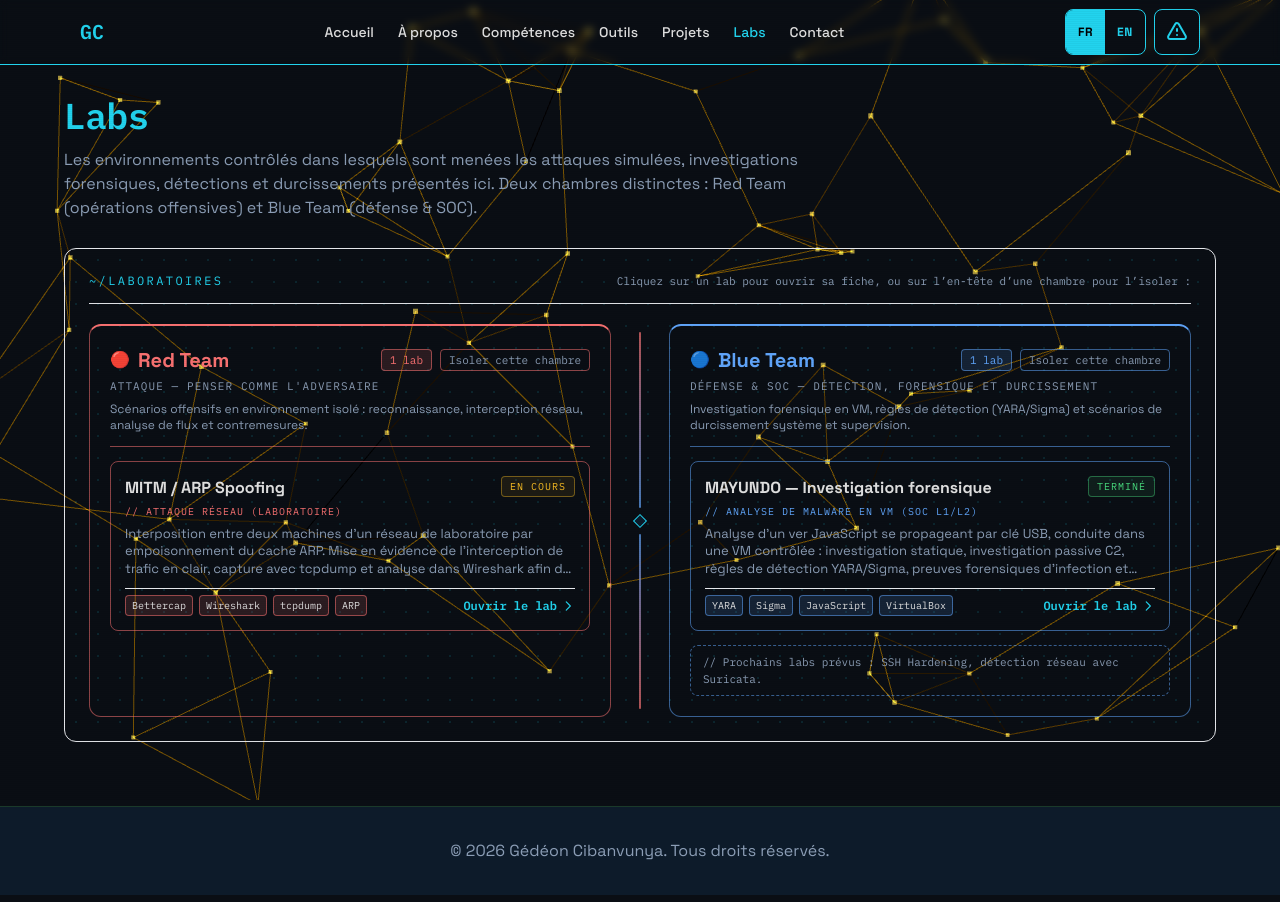
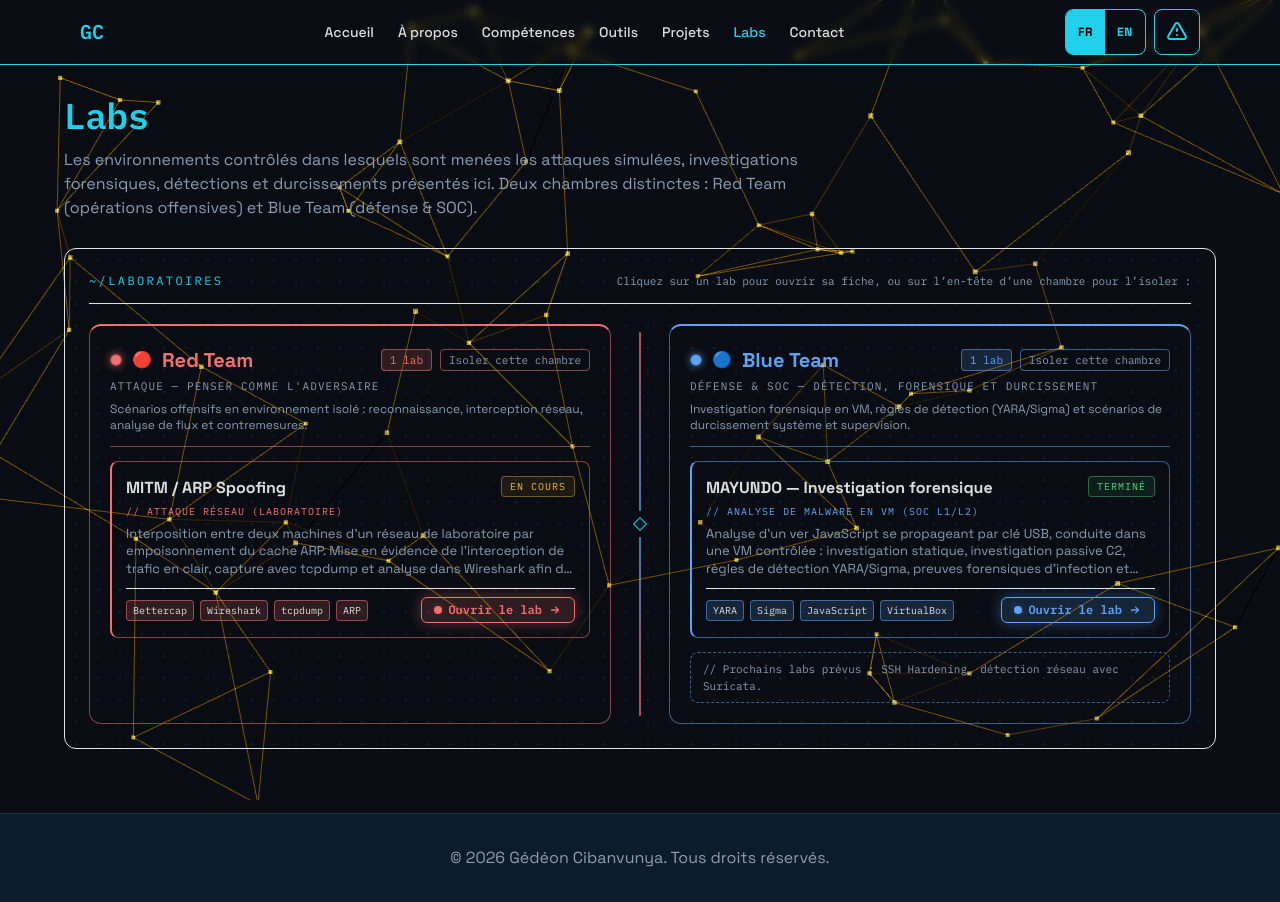
Before and after one commit to GedeonTch/Portfolio, a Next.js app: page /labs in a window 1280 px wide. Built offline with nearby package versions, Linux system fonts and the light colour scheme.

Commit message:
style(labs): bouton Ouvrir le lab animé et réaction lumineuse au survol des chambres

```diff
--- a/src/app/globals.css
+++ b/src/app/globals.css
@@ -115,14 +115,16 @@ body::before {
     transition-duration: 0.01ms !important;
   }
 
-  .cursor-blink {
-    animation: none;
+  .cursor-blink,
+  .lab-cta-btn {
+    animation: none !important;
   }
 }
+
 /* ─── Zone « laboratoires » (/labs et /labs/[slug]) ─────────────────────────
    Ambiance technique sobre : trame de points discrète en fond, accents
-   d'équipe par data-team. Aucune animation ajoutée (motion-safe par
-   construction ; la règle prefers-reduced-motion globale couvre le reste). */
+   d'équipe par data-team, pulsation douce sur le bouton « Ouvrir le lab »
+   et réaction lumineuse au survol/toucher d'une chambre. */
 [data-team='red'] {
   --team: #f87171; /* rouge doux, lisible sur les deux thèmes sombres */
 }
@@ -130,8 +132,31 @@ body::before {
   --team: #60a5fa;
 }
 [data-team] {
-  --team-soft: color-mix(in srgb, var(--team) 14%, transparent);
+  --team-soft: color-mix(in srgb, var(--team) 16%, transparent);
   --team-border: color-mix(in srgb, var(--team) 55%, transparent);
+  --team-glow: color-mix(in srgb, var(--team) 32%, transparent);
+}
+
+@keyframes labPulse {
+  0%, 100% {
+    box-shadow: 0 0 0 0 transparent;
+  }
+  50% {
+    box-shadow: 0 0 14px 1px var(--team-glow);
+  }
+}
+
+.lab-cta-btn {
+  animation: labPulse 2.4s ease-in-out infinite;
+}
+
+.chambre-box {
+  transition: border-color 0.25s ease, box-shadow 0.25s ease, background-color 0.25s ease;
+}
+.chambre-box:hover,
+.chambre-box:focus-within {
+  border-color: var(--team);
+  box-shadow: 0 0 28px -6px var(--team-glow), inset 0 1px 0 0 var(--team);
 }
 
 .zone-labs {
--- a/src/app/labs/page.tsx
+++ b/src/app/labs/page.tsx
@@ -234,7 +234,7 @@ function ChambreColonne({
   return (
     <div
       data-team={equipe}
-      className="rounded-xl border border-[var(--team-border)] border-t-2 border-t-[var(--team)] bg-[var(--card-bg)]/65 p-4 md:p-5 flex flex-col justify-between"
+      className="group/chambre chambre-box rounded-xl border border-[var(--team-border)] border-t-2 border-t-[var(--team)] bg-[var(--card-bg)]/65 hover:bg-[var(--card-bg)]/85 p-4 md:p-5 flex flex-col justify-between"
     >
       <div>
         {/* En-tête de la chambre */}
@@ -243,13 +243,18 @@ function ChambreColonne({
             <button
               type="button"
               onClick={onBasculerIsolation}
-              className="flex items-center gap-2 text-left group"
+              className="flex items-center gap-2.5 text-left group/titre"
               title={isolee ? t.labsPage.quitterChambre : t.labsPage.entrerChambre}
             >
+              {/* Voyant lumineux réactif au toucher/survol de la chambre */}
+              <span className="relative flex h-3 w-3 items-center justify-center" aria-hidden="true">
+                <span className="absolute inline-flex h-full w-full rounded-full bg-[var(--team)] opacity-40 group-hover/chambre:opacity-80 group-hover/chambre:animate-ping" />
+                <span className="relative inline-flex rounded-full h-2.5 w-2.5 bg-[var(--team)] shadow-[0_0_8px_var(--team)]" />
+              </span>
               <span aria-hidden className="text-base">
                 {icone}
               </span>
-              <h2 className="text-lg md:text-xl font-bold text-[var(--team)] group-hover:underline">
+              <h2 className="text-lg md:text-xl font-bold text-[var(--team)] group-hover/titre:underline">
                 {titre}
               </h2>
             </button>
@@ -307,7 +312,7 @@ function CarteBranche({ lab, index, t }: { lab: Lab; index: number; t: UiTexts }
     <>
       <div>
         <div className="flex items-start justify-between gap-2 mb-1">
-          <h3 className="font-bold text-sm md:text-base leading-snug group-hover:text-[var(--team)] transition-colors">
+          <h3 className="font-bold text-sm md:text-base leading-snug group-hover/card:text-[var(--team)] transition-colors">
             <BrandText text={lab.title} />
           </h3>
           <LabBadgeStatut statut={lab.statut} t={t} />
@@ -323,7 +328,7 @@ function CarteBranche({ lab, index, t }: { lab: Lab; index: number; t: UiTexts }
         </p>
       </div>
 
-      <div className="flex flex-wrap items-center justify-between gap-2 pt-1.5 border-t border-[var(--team-border)]/40">
+      <div className="flex flex-wrap items-center justify-between gap-2 pt-2 border-t border-[var(--team-border)]/50">
         {lab.tags && lab.tags.length > 0 ? (
           <div className="flex flex-wrap gap-1.5">
             {lab.tags.map((tag) => (
@@ -340,16 +345,20 @@ function CarteBranche({ lab, index, t }: { lab: Lab; index: number; t: UiTexts }
         )}
 
         {urlDetail && (
-          <span className="inline-flex items-center gap-1 font-mono text-xs font-semibold text-[var(--accent)] group-hover:underline shrink-0">
-            {t.labsPage.voirDetail}
+          <span className="lab-cta-btn inline-flex items-center gap-1.5 px-3 py-1 rounded-md border border-[var(--team)] bg-[var(--team-soft)] font-mono text-xs font-bold text-[var(--team)] group-hover/chambre:shadow-[0_0_14px_var(--team-glow)] group-hover/card:bg-[var(--team)] group-hover/card:text-black transition-all duration-200 shrink-0">
+            <span className="relative flex h-2 w-2" aria-hidden="true">
+              <span className="absolute inline-flex h-full w-full rounded-full bg-current opacity-75 animate-ping" />
+              <span className="relative inline-flex rounded-full h-2 w-2 bg-current" />
+            </span>
+            <span>{t.labsPage.voirDetail}</span>
             <svg
-              className="w-3.5 h-3.5 transition-transform group-hover:translate-x-0.5"
+              className="w-3.5 h-3.5 transition-transform duration-200 group-hover/card:translate-x-1"
               fill="none"
               stroke="currentColor"
-              strokeWidth="2"
+              strokeWidth="2.2"
               viewBox="0 0 24 24"
             >
-              <path strokeLinecap="round" strokeLinejoin="round" d="M9 5l7 7-7 7" />
+              <path strokeLinecap="round" strokeLinejoin="round" d="M13 7l5 5-5 5M6 12h12" />
             </svg>
           </span>
         )}
@@ -366,7 +375,7 @@ function CarteBranche({ lab, index, t }: { lab: Lab; index: number; t: UiTexts }
       {urlDetail ? (
         <Link
           href={urlDetail}
-          className="group flex flex-col justify-between h-full rounded-lg border border-[var(--team-border)] hover:border-[var(--team)] bg-[var(--background)]/75 hover:bg-[var(--background)] p-3.5 transition-all"
+          className="group/card flex flex-col justify-between h-full rounded-lg border border-[var(--team-border)] border-l-2 border-l-[var(--team)] hover:border-[var(--team)] bg-[var(--background)]/80 hover:bg-[var(--background)] hover:-translate-y-0.5 hover:shadow-[0_0_20px_-4px_var(--team-glow)] p-3.5 transition-all duration-200"
         >
           {contenu}
         </Link>
```
